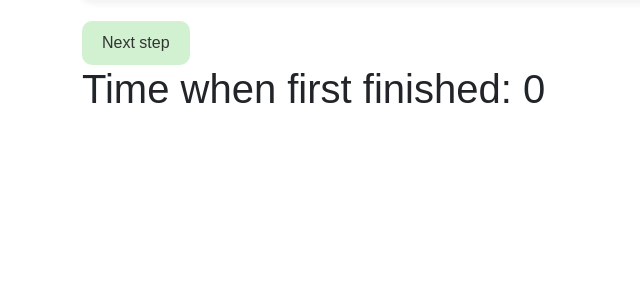
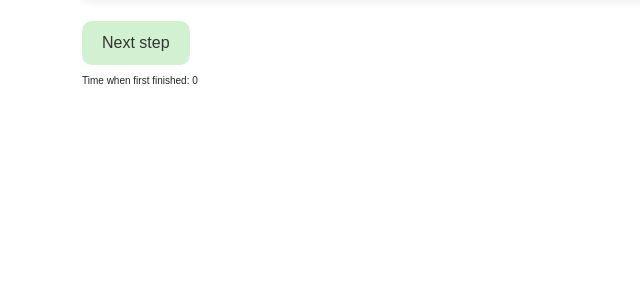
Before and after one commit to nicoleneil/Pickling-Tutorial, a Flask app: page /learn in a window 1280 px wide. Shown: the part 496-800 px from the top of the page, without its empty margins (0-640 px from the left). Run offline with Flask 3, Linux system fonts and the light colour scheme; some libraries are stand-ins or nearby versions; some web fonts are replaced.

Commit message:
Update main.css

```diff
--- a/static/main.css
+++ b/static/main.css
@@ -405,3 +405,8 @@
   transition: all 0.5s ease-in-out;
 cursor: pointer;
 }
+
+#timeHeading {
+  padding-top: 10px;
+  font-size: 10px;
+}
```
